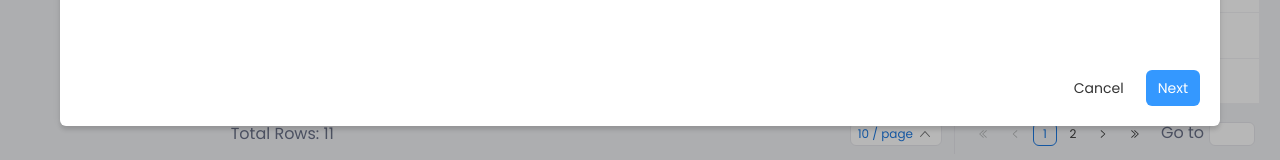
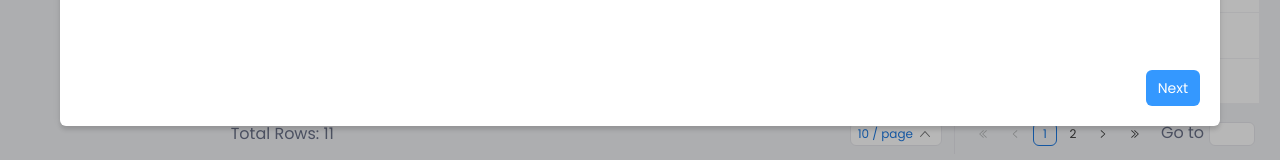
Before and after one commit to NotAlpha45/CompanyData-Client, a React (Vite) app: page /home/company-chart in a window 1280 px wide. Both pictures are taken after typing "Sample" into the empty fields and a click on the button "Add Entities". Shown: the part 582-742 px from the top of the page. Built offline with nearby package versions, Linux system fonts and the light colour scheme.

Commit message:
Navigational Changes

```diff
--- a/src/components/add-entities/AddEntitiesModalSidebar.tsx
+++ b/src/components/add-entities/AddEntitiesModalSidebar.tsx
@@ -7,6 +7,7 @@ import { AddEntitiesModalStepsName } from '../../enums/ModalSteps';
 type AddEntitiesModalSidebarProps = {
     selectedStep: AddEntitiesModalStepsName,
     changeStep: (stepName: AddEntitiesModalStepsName) => void
+    toggleNavigationEnabled?: boolean
 }
 
 export default function AddEntitiesModalSidebar(props: AddEntitiesModalSidebarProps) {
@@ -18,6 +19,7 @@ export default function AddEntitiesModalSidebar(props: AddEntitiesModalSidebarPr
                         <Nav.Item
                             eventKey={AddEntitiesModalStepsName.Legal}
                             icon={<ReviewIcon />}
+                            disabled={props.toggleNavigationEnabled ? !props.toggleNavigationEnabled : true}
                             onClick={() => { props.changeStep(AddEntitiesModalStepsName.Legal) }}
                         >
                             Legal
@@ -25,6 +27,7 @@ export default function AddEntitiesModalSidebar(props: AddEntitiesModalSidebarPr
                         <Nav.Item
                             eventKey={AddEntitiesModalStepsName.Ownership}
                             icon={<ChangeListIcon />}
+                            disabled={props.toggleNavigationEnabled ? !props.toggleNavigationEnabled : true}
                             onClick={() => { props.changeStep(AddEntitiesModalStepsName.Ownership) }}
                         >
                             OwnerShip
@@ -32,6 +35,7 @@ export default function AddEntitiesModalSidebar(props: AddEntitiesModalSidebarPr
                         <Nav.Item
                             eventKey={AddEntitiesModalStepsName.Tax}
                             icon={<GroupIcon />}
+                            disabled={props.toggleNavigationEnabled ? !props.toggleNavigationEnabled : true}
                             onClick={() => { props.changeStep(AddEntitiesModalStepsName.Tax) }}
                         >
                             Tax
--- a/src/components/add-entities/EntitiesLegalInputFields.tsx
+++ b/src/components/add-entities/EntitiesLegalInputFields.tsx
@@ -16,7 +16,7 @@ export default function EntitiesLegalInputFields(props: EntitiesLegalInputFields
 
     return (
         <>
-            <form onSubmit={(event) => event.preventDefault()}>
+
             <div className='container-fluid'>
                 <div className='row d-flex mb-5'>
                     <div className='col' >
@@ -81,7 +81,7 @@ export default function EntitiesLegalInputFields(props: EntitiesLegalInputFields
                     </div>
                 </div>
             </div>
-            </form>
         </>
+
     )
 }
--- a/src/modal/add-entities/AddEntitiesModal.tsx
+++ b/src/modal/add-entities/AddEntitiesModal.tsx
@@ -107,15 +107,17 @@ export default function AddEntitiesModal() {
                 <Modal.Footer>
 
                     <Button
-                        onClick={handleModalClose}
-                        appearance="subtle">
-                        Cancel
+                        onClick={() => { gotoStep("prev") }}
+                        appearance="subtle"
+                        hidden={currentSelectedModalStepIndex === 0}
+                    >
+                        Previous
                     </Button>
 
                     <Button
                         onClick={() => { gotoStep("next") }}
                         appearance="primary"
-                        hidden={currentSelectedModalStep === AddEntitiesModalStepsName.Tax}
+                        hidden={currentSelectedModalStepIndex === modalSteps.length - 1}
                     >
                         Next
                     </Button>
@@ -124,7 +126,7 @@ export default function AddEntitiesModal() {
                         onClick={() => { handleAddEnity() }}
                         className='btn bg-success text-white'
                         disabled={!shouldSubmitEntityData()}
-                        hidden={currentSelectedModalStep !== AddEntitiesModalStepsName.Tax}
+                        hidden={currentSelectedModalStepIndex !== modalSteps.length - 1}
                     >
                         Save
                     </Button>
```
Lines whose indentation alone changed are shown as unchanged.
